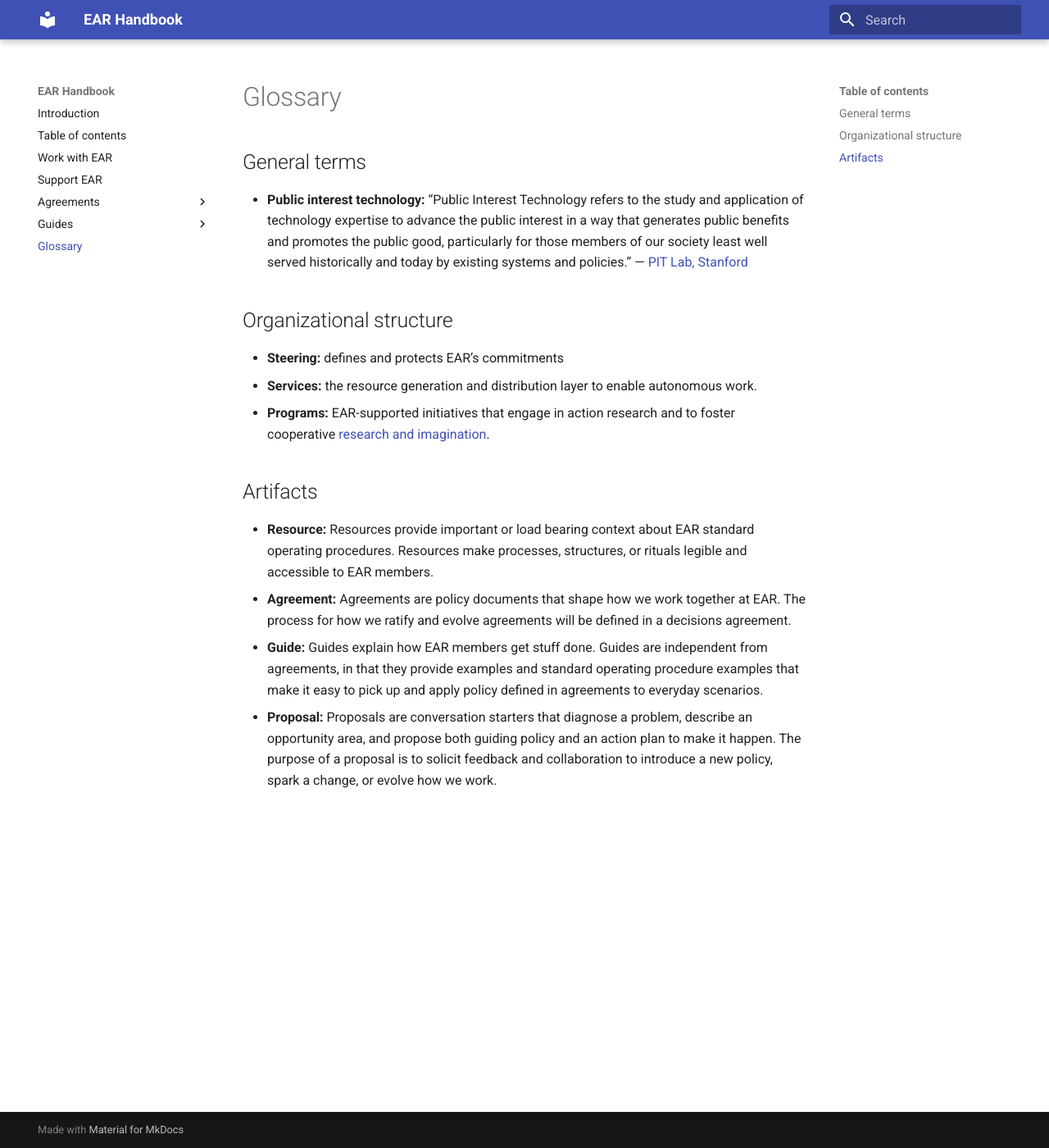
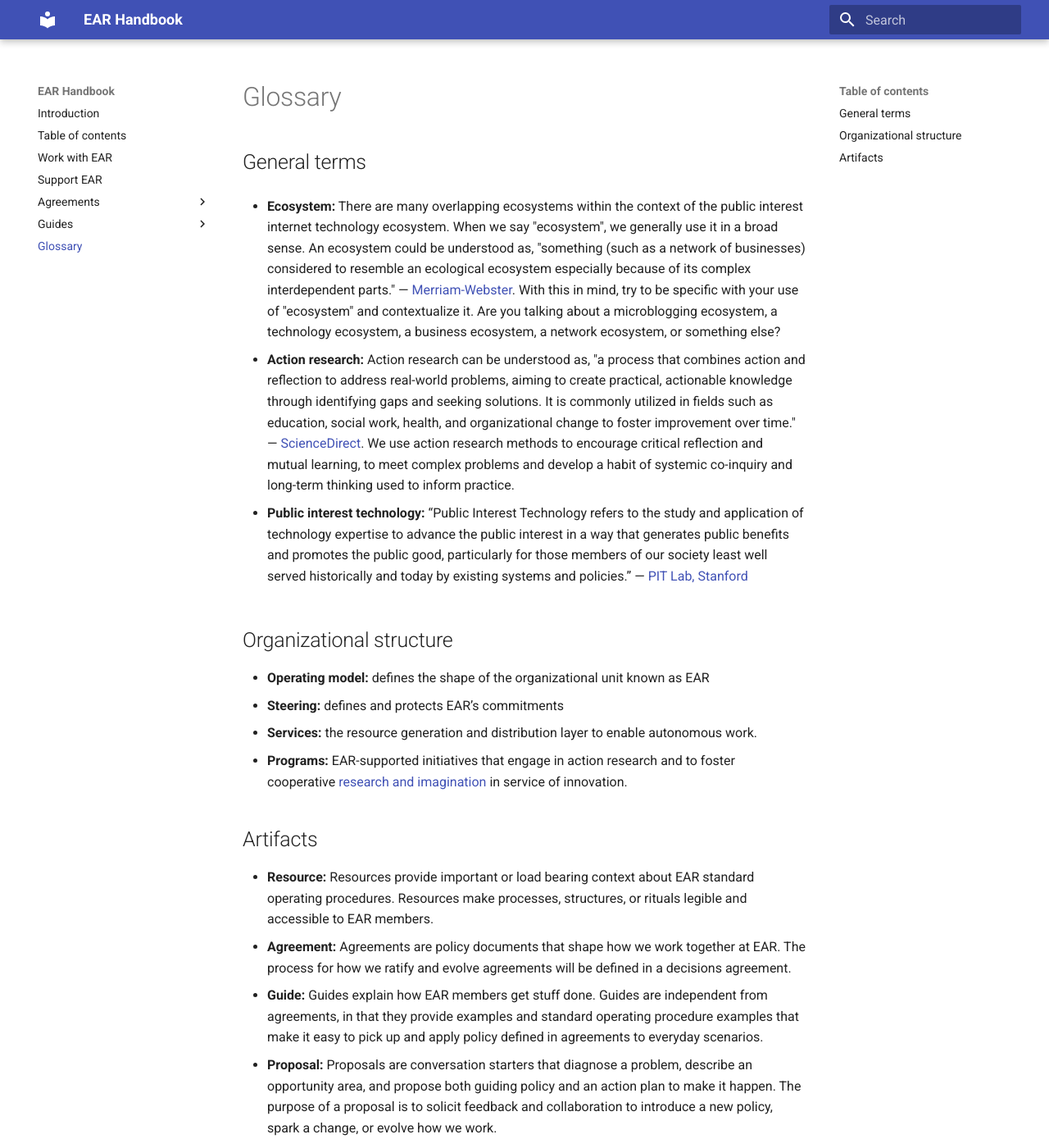
Before and after one commit to EcosystemActionResearch/Handbook, an MkDocs documentation site: the page built from docs/glossary.md, in a window 1280 px wide and 1400 px high. Shown: the whole window at 82% size. Built offline with MkDocs 1.6.1 and Material for MkDocs 9.7.7, drawn with Linux system fonts in a browser that asks for light colours.

Commit message:
Add ecosystem, action research to glossary
Signed-off-by: Christian Alden Jacobs <christian@jacobs.io>

```diff
--- a/docs/glossary.md
+++ b/docs/glossary.md
@@ -1,14 +1,18 @@
 # Glossary
 
 ## General terms
+* **Ecosystem:**  There are many overlapping ecosystems within the context of the public interest internet technology ecosystem. When we say "ecosystem", we generally use it in a broad sense. An ecosystem could be understood as, "something (such as a network of businesses) considered to resemble an ecological ecosystem especially because of its complex interdependent parts." — [Merriam-Webster](https://www.merriam-webster.com/dictionary/ecosystem). With this in mind, try to be specific with your use of "ecosystem" and contextualize it. Are you talking about a microblogging ecosystem, a technology ecosystem, a business ecosystem, a network ecosystem, or something else?
+
+* **Action research:** Action research can be understood as, "a process that combines action and reflection to address real-world problems, aiming to create practical, actionable knowledge through identifying gaps and seeking solutions. It is commonly utilized in fields such as education, social work, health, and organizational change to foster improvement over time." — [ScienceDirect](https://www.sciencedirect.com/topics/social-sciences/action-research). We use action research methods to encourage critical reflection and mutual learning, to meet complex problems and develop a habit of systemic co-inquiry and long-term thinking used to inform practice.
 
 * **Public interest technology:** “Public Interest Technology refers to the study and application of technology expertise to advance the public interest in a way that generates public benefits and promotes the public good, particularly for those members of our society least well served historically and today by existing systems and policies.” — [PIT Lab, Stanford](https://pitlab.stanford.edu/pit)
 
 ## Organizational structure
 
+* **Operating model:** defines the shape of the organizational unit known as EAR
 * **Steering:** defines and protects EAR’s commitments
 * **Services:** the resource generation and distribution layer to enable autonomous work.
-* **Programs:** EAR-supported initiatives that engage in action research and to foster cooperative [research and imagination](agreements/research-imagination/index.md).
+* **Programs:** EAR-supported initiatives that engage in action research and to foster cooperative [research and imagination](agreements/research-imagination/index.md) in service of innovation.
 
 ## Artifacts
 
```
